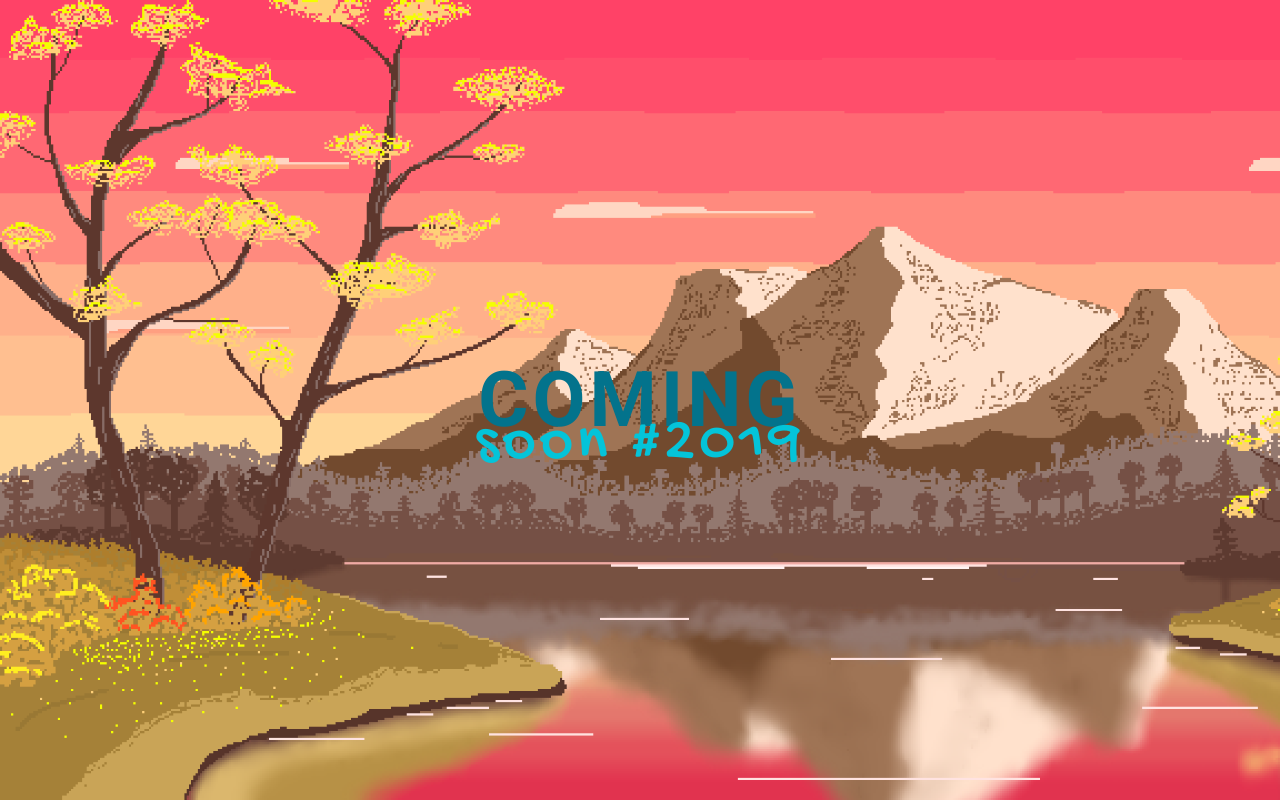
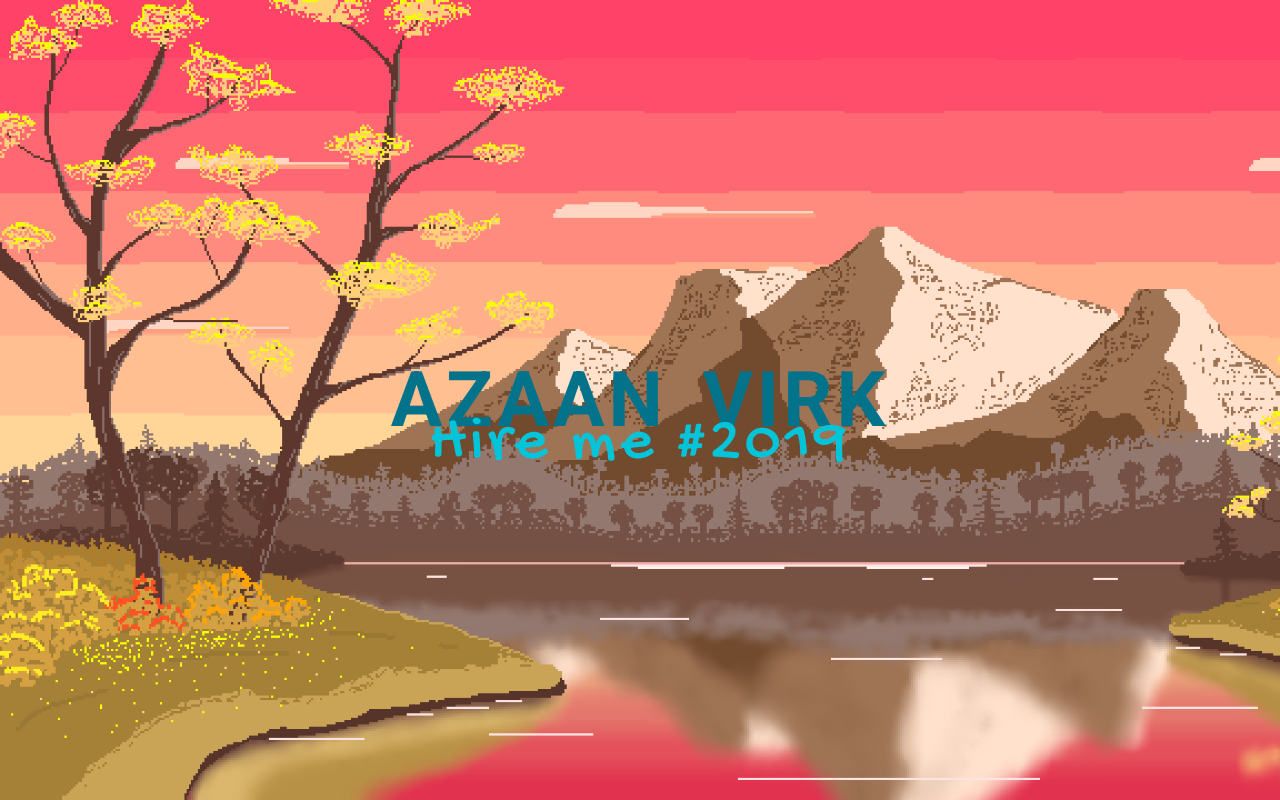
Before and after one commit to MurdocAV/Portfolio, a React (Create React App) app: page / in a window 1280 px wide. Shown: the top 800 px of the page. Built offline with nearby package versions, Linux system fonts and the light colour scheme.

Commit message:
Update App.jsx

```diff
--- a/src/components/App.jsx
+++ b/src/components/App.jsx
@@ -6,9 +6,9 @@ class App extends Component {
       <div className="App">
         <div className="container">
           <a style={{textDecoration: 'none'}} className="link" href="CV.pdf" download>
-            <div className="text-with-animation">Coming</div>
+            <div className="text-with-animation">Azaan Virk</div>
             <div className="subtext-with-animation">
-              <span>soon</span>
+              <span>Hire me</span>
               <span> #2019</span>
             </div>
           </a>
```
